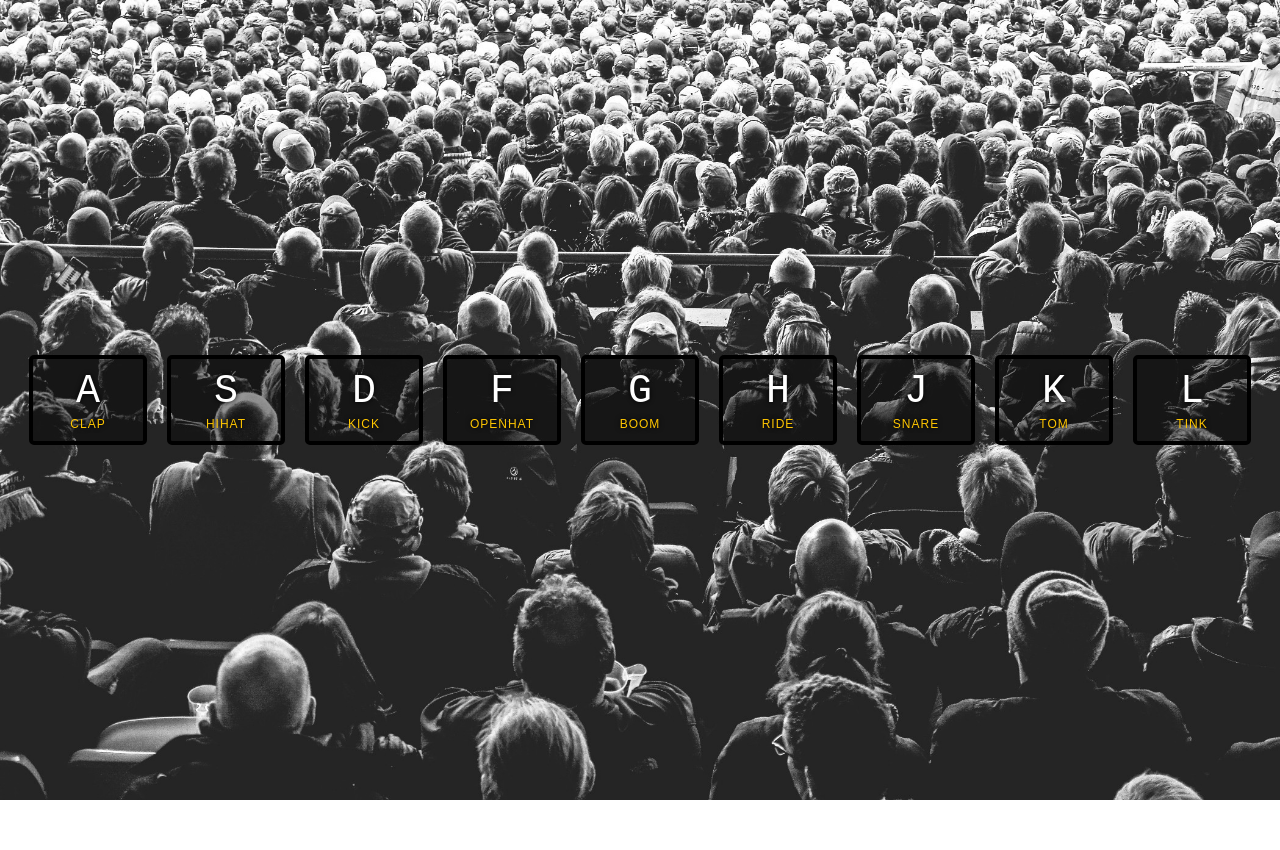
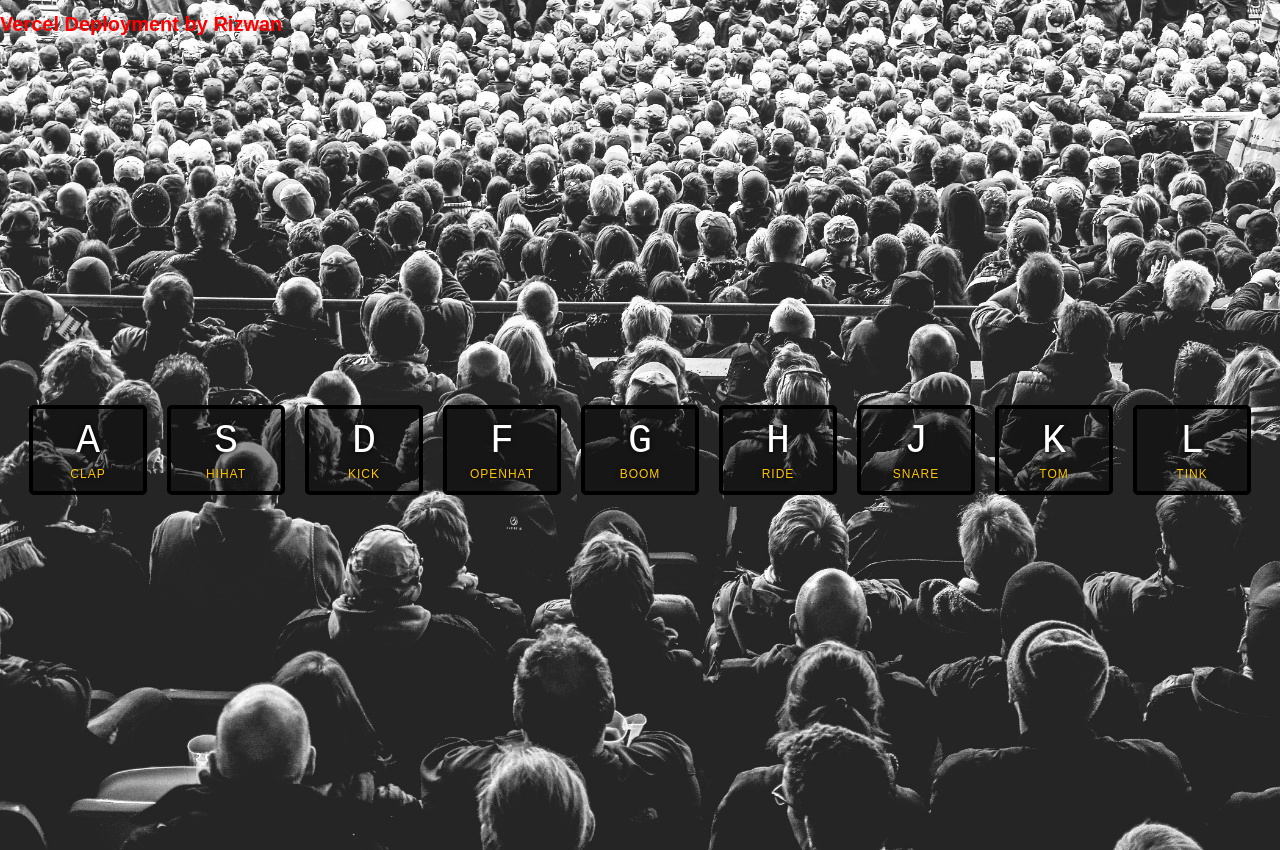
Before and after one commit to rizwanriyazali/JS-Drum-Kit, a plain HTML site: page index.html in a window 1280 px wide. Before the commit the page ends 800 px from the top, so only its background shows below. Drawn offline with Linux system fonts and the light colour scheme.

Commit message:
h1 updated

```diff
--- a/index.html
+++ b/index.html
@@ -7,6 +7,7 @@
   <link rel="icon" href="https://fav.farm/🔥" />
 </head>
 <body>
+  <h1 style="color: red">Vercel Deployment by Rizwan</h1>
     <div class="keys">
         <div data-key="65" class="key">
           <kbd>A</kbd>
```
